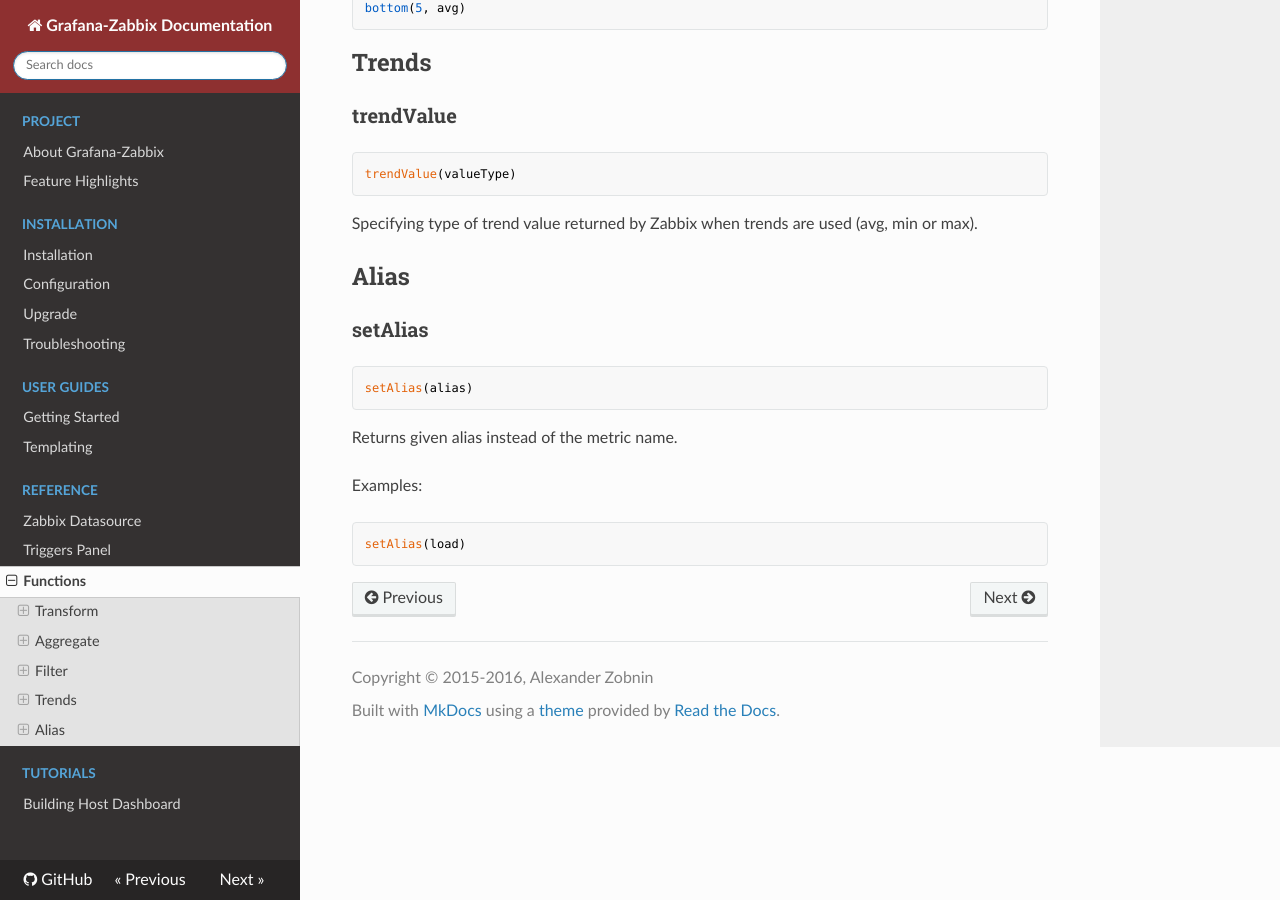
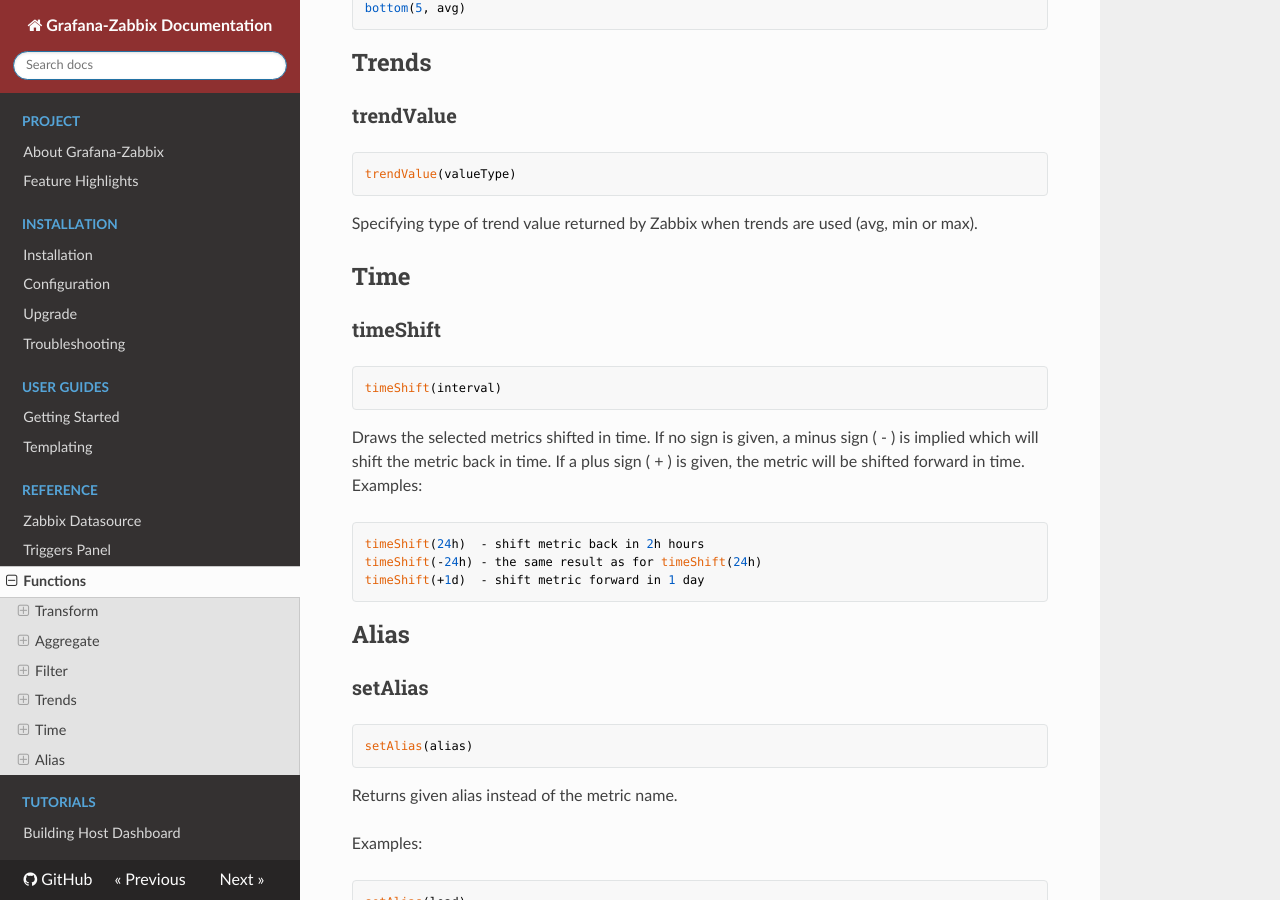
Before and after one commit to grafana/grafana-zabbix, an MkDocs documentation site: the page built from docs/sources/reference/functions.md, in a window 1280 px wide and 900 px high, scrolled down 2573 px. Built offline with MkDocs 1.6.1, drawn with Linux system fonts in a browser that asks for light colours; nearby versions of some CDN libraries; old or Windows-style settings are respelled for this version of MkDocs.

Commit message:
Added docs for timeShift() function, issue #307.

````diff
--- a/docs/sources/reference/functions.md
+++ b/docs/sources/reference/functions.md
@@ -119,6 +119,20 @@
 
 Specifying type of trend value returned by Zabbix when trends are used (avg, min or max).
 
+## Time
+
+### timeShift
+```
+timeShift(interval)
+```
+Draws the selected metrics shifted in time. If no sign is given, a minus sign ( - ) is implied which will shift the metric back in time. If a plus sign ( + ) is given, the metric will be shifted forward in time.
+Examples:
+```
+timeShift(24h)  - shift metric back in 2h hours
+timeShift(-24h) - the same result as for timeShift(24h)
+timeShift(+1d)  - shift metric forward in 1 day
+```
+
 ## Alias
 
 ### setAlias
````
